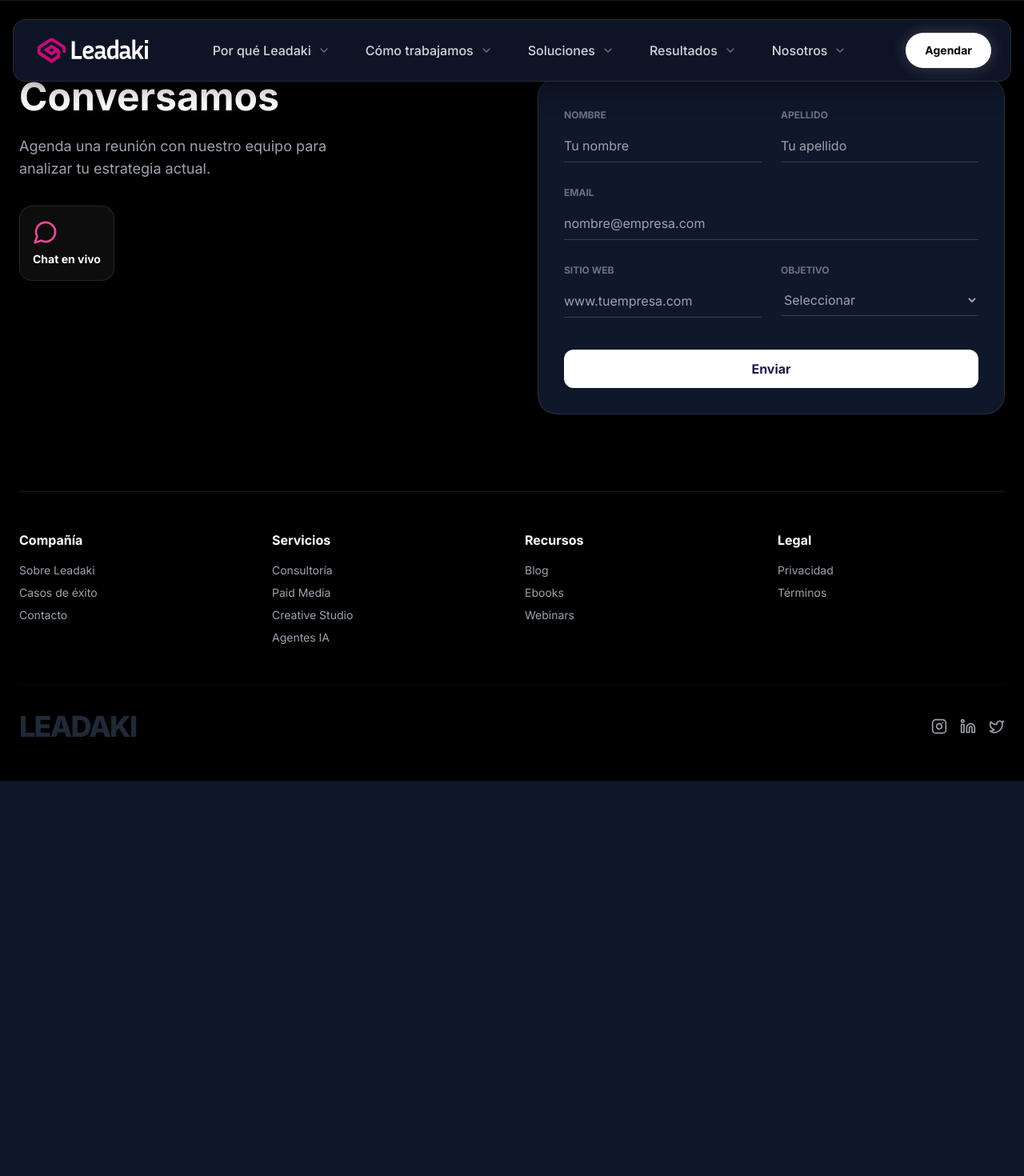
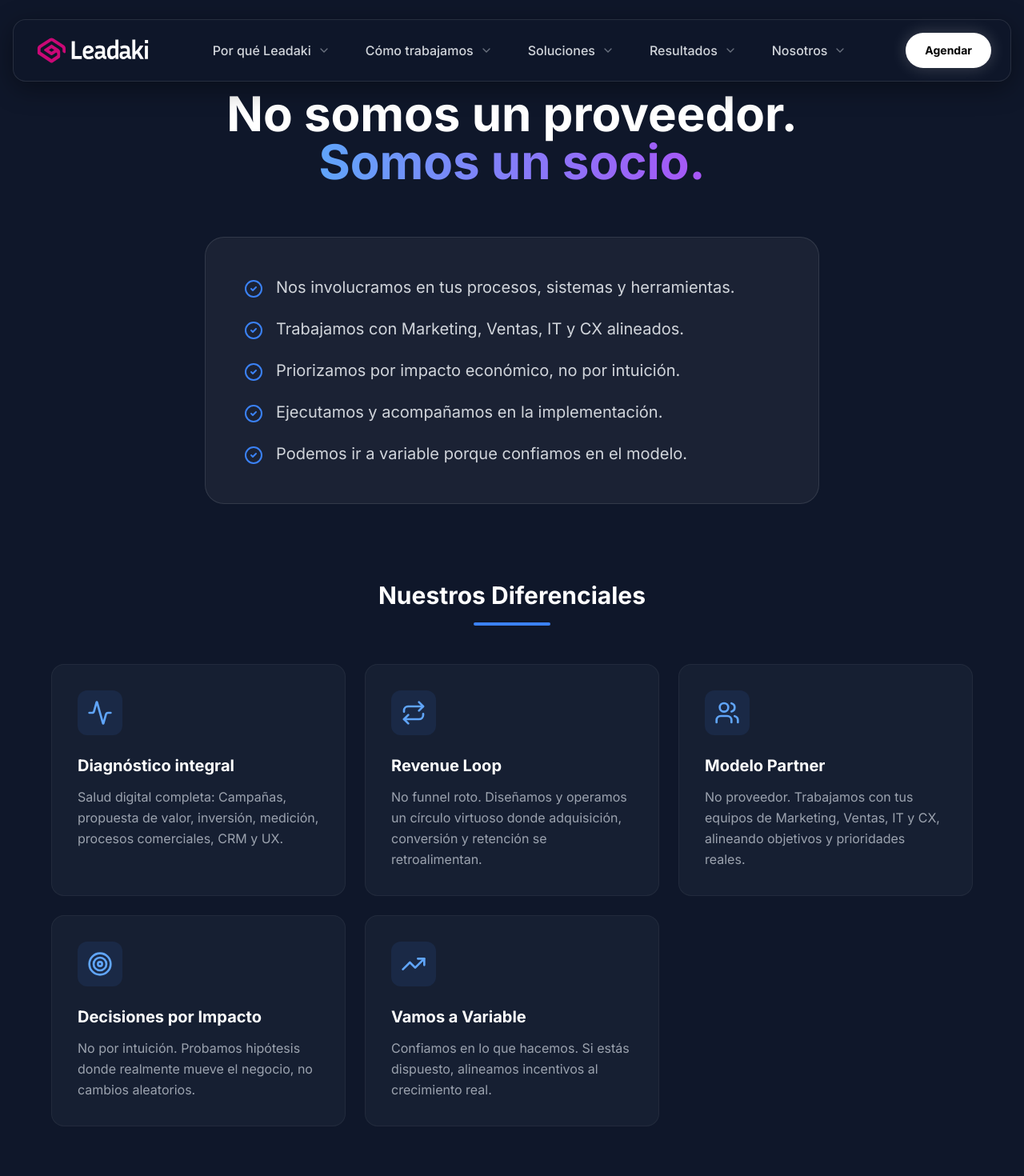
Before and after one commit to anaalvarez-cpu/leadaki-landing, a React (Vite) app: page /por-que-leadaki in a window 1280 px wide. Shown: the top 1470 px of the page at 80% size. Before the commit the page ends 976 px from the top, so only its background shows below. Built offline with nearby package versions, Linux system fonts and the light colour scheme.

Commit message:
1era interna de WhyLeadaki.jsx

```diff
--- a/src/App.jsx
+++ b/src/App.jsx
@@ -1,41 +1,35 @@
 import React from 'react';
-import { BrowserRouter as Router, Routes, Route } from 'react-router-dom';
+import { BrowserRouter, Routes, Route } from 'react-router-dom';
 
-// Componentes Fijos (Siempre visibles)
+// Componentes
 import { Navbar } from './components/sections/Navbar';
 import { Footer } from './components/sections/Footer';
 
-// Páginas (El contenido que cambia)
+// Páginas
 import { Home } from './pages/Home';
+import { WhyLeadaki } from './pages/WhyLeadaki';
 
-// Aquí importaremos las nuevas páginas luego (ej: import { About } from './pages/About';)
+// ... imports ...
 
 function App() {
   return (
-    <Router>
-      <div className="bg-[#0f172a] min-h-screen text-white font-sans selection:bg-pink-500 selection:text-white flex flex-col">
+    <BrowserRouter>
+      {/* 👇 AQUÍ AGREGAMOS LA MAGIA DE NUEVO: selection:bg-pink-500 */}
+      <div className="bg-[#0f172a] min-h-screen text-white font-sans flex flex-col selection:bg-pink-500 selection:text-white">
 
-        {/* 1. NAVBAR FIJO ARRIBA */}
         <Navbar />
 
-        {/* 2. CONTENIDO CAMBIANTE (RUTAS) */}
         <main className="flex-grow">
           <Routes>
-            {/* Cuando la ruta es "/" (el inicio), muestra el componente Home */}
             <Route path="/" element={<Home />} />
-
-            {/* Aquí agregaremos las otras rutas pronto:
-            <Route path="/nosotros" element={<About />} />
-            <Route path="/servicios" element={<ServicesPage />} />
-            */}
+            <Route path="/por-que-leadaki" element={<WhyLeadaki />} />
           </Routes>
         </main>
 
-        {/* 3. FOOTER FIJO ABAJO */}
         <Footer />
 
       </div>
-    </Router>
+    </BrowserRouter>
   );
 }
 
--- a/src/components/sections/Navbar.jsx
+++ b/src/components/sections/Navbar.jsx
@@ -1,5 +1,7 @@
 import React, { useState } from 'react';
 import { motion, AnimatePresence } from 'framer-motion';
+// 👇 1. IMPORTAMOS "Link" PARA QUE LA NAVEGACIÓN SEA INSTANTÁNEA
+import { Link } from 'react-router-dom';
 import {
   Menu, X, ChevronDown,
   Target, Zap, BarChart3, Users, Layout,
@@ -7,13 +9,23 @@
 } from 'lucide-react';
 import logoImg from '../../assets/logo-blanco-01.svg';
 
-// --- DATOS DEL MEGA MENU ---
+// --- DATOS DEL MEGA MENU (Con los enlaces configurados) ---
 const menuData = [
   {
     title: "Por qué Leadaki",
     items: [
-      { name: "Propósito y Visión", desc: "Nuestra misión de transformar agencias.", icon: Target },
-      { name: "Por qué Growth", desc: "La metodología detrás del crecimiento.", icon: Zap }
+      {
+        name: "Propósito y Visión",
+        desc: "Nuestra misión de transformar agencias.",
+        icon: Target,
+        href: "/por-que-leadaki" // 👈 ¡ESTE ES EL ENLACE QUE CREAMOS!
+      },
+      {
+        name: "Por qué Growth",
+        desc: "La metodología detrás del crecimiento.",
+        icon: Zap,
+        href: "#" // Los demás quedan en espera
+      }
     ],
     featured: {
       title: "Auditoría Gratuita",
@@ -24,9 +36,9 @@
   {
     title: "Cómo trabajamos",
     items: [
-      { name: "Método Revenue Loop", desc: "Sistema cíclico de generación de ingresos.", icon: BarChart3 },
-      { name: "Diagnóstico Digital", desc: "Evaluación profunda de tus activos.", icon: LineChart },
-      { name: "Modelo de Partnership", desc: "Crecemos contigo, no solo para ti.", icon: Users }
+      { name: "Método Revenue Loop", desc: "Sistema cíclico de generación de ingresos.", icon: BarChart3, href: "#" },
+      { name: "Diagnóstico Digital", desc: "Evaluación profunda de tus activos.", icon: LineChart, href: "#" },
+      { name: "Modelo de Partnership", desc: "Crecemos contigo, no solo para ti.", icon: Users, href: "#" }
     ],
     featured: {
       title: "El Método",
@@ -37,10 +49,10 @@
   {
     title: "Soluciones",
     items: [
-      { name: "Paid Media", desc: "Meta & Google Ads de alto rendimiento.", icon: Megaphone },
-      { name: "Creatividad", desc: "Diseño que convierte clics en clientes.", icon: Layout },
-      { name: "Data Analytics", desc: "Dashboards y atribución precisa.", icon: LineChart },
-      { name: "UX/UI & CRO", desc: "Optimización de tasa de conversión.", icon: Globe }
+      { name: "Paid Media", desc: "Meta & Google Ads de alto rendimiento.", icon: Megaphone, href: "#" },
+      { name: "Creatividad", desc: "Diseño que convierte clics en clientes.", icon: Layout, href: "#" },
+      { name: "Data Analytics", desc: "Dashboards y atribución precisa.", icon: LineChart, href: "#" },
+      { name: "UX/UI & CRO", desc: "Optimización de tasa de conversión.", icon: Globe, href: "#" }
     ],
     featured: {
       title: "Casos Recientes",
@@ -51,8 +63,8 @@
   {
     title: "Resultados",
     items: [
-      { name: "Casos de éxito", desc: "Resultados reales, números reales.", icon: Award },
-      { name: "Clientes y Verticales", desc: "Sectores donde somos expertos.", icon: Users }
+      { name: "Casos de éxito", desc: "Resultados reales, números reales.", icon: Award, href: "#" },
+      { name: "Clientes y Verticales", desc: "Sectores donde somos expertos.", icon: Users, href: "#" }
     ],
     featured: {
       title: "Resultados",
@@ -63,9 +75,9 @@
   {
     title: "Nosotros",
     items: [
-      { name: "Manifiesto Leadaki", desc: "Nuestros valores no negociables.", icon: Target },
-      { name: "Equipo y Partners", desc: "Conoce a los expertos detrás.", icon: Users },
-      { name: "Reconocimientos", desc: "Premios y certificaciones.", icon: Award }
+      { name: "Manifiesto Leadaki", desc: "Nuestros valores no negociables.", icon: Target, href: "#" },
+      { name: "Equipo y Partners", desc: "Conoce a los expertos detrás.", icon: Users, href: "#" },
+      { name: "Reconocimientos", desc: "Premios y certificaciones.", icon: Award, href: "#" }
     ],
     featured: {
       title: "Únete al equipo",
@@ -80,25 +92,23 @@
   const [mobileMenuOpen, setMobileMenuOpen] = useState(false);
   const [activeMobileSubmenu, setActiveMobileSubmenu] = useState(null);
 
-  // Controladores para evitar parpadeos
   const handleMouseLeave = () => setActiveMenu(null);
 
   return (
     <>
-      {/* --- CONTENEDOR PRINCIPAL FIJO --- */}
-      {/* El onMouseLeave está aquí para cubrir tanto la navbar como el desplegable */}
+      {/* --- NAVBAR --- */}
       <nav
         className="fixed top-6 left-0 right-0 z-50 flex flex-col items-center px-4"
         onMouseLeave={handleMouseLeave}
       >
 
-        {/* 1. LA BARRA DE NAVEGACIÓN (PASTILLA) */}
+        {/* BARRA PRINCIPAL */}
         <div className="bg-[#0f172a]/90 backdrop-blur-xl border border-white/10 rounded-2xl px-6 py-4 shadow-[0_8px_32px_rgba(0,0,0,0.4)] flex items-center justify-between w-full max-w-7xl relative z-50">
 
-          {/* Logo */}
-          <a href="#" className="flex items-center gap-2 shrink-0 mr-8">
+          {/* Logo (Ahora también es un Link al inicio) */}
+          <Link to="/" className="flex items-center gap-2 shrink-0 mr-8">
             <img src={logoImg} alt="Leadaki Logo" className="h-9 w-auto object-contain" />
-          </a>
+          </Link>
 
           {/* Enlaces Desktop */}
           <div className="hidden lg:flex items-center gap-1 justify-center flex-1">
@@ -132,8 +142,7 @@
           </div>
         </div>
 
-        {/* 2. EL MEGA MENU DESPLEGABLE (ANCHO COMPLETO) */}
-        {/* Está fuera de la 'pastilla' pero dentro del 'nav' para compartir el ancho */}
+        {/* MEGA MENU DESPLEGABLE (ANCHO COMPLETO) */}
         <AnimatePresence>
           {activeMenu !== null && (
             <motion.div
@@ -141,19 +150,20 @@
               animate={{ opacity: 1, y: 0, scale: 1 }}
               exit={{ opacity: 0, y: -10, scale: 0.98 }}
               transition={{ duration: 0.2, ease: "easeOut" }}
-              className="w-full max-w-7xl mt-2 z-40" // mt-2 separa un poco el menú de la barra
+              className="w-full max-w-7xl mt-2 z-40"
             >
               <div
                 className="bg-[#0f172a] border border-white/10 rounded-2xl shadow-2xl overflow-hidden flex flex-col md:flex-row min-h-[350px]"
-                onMouseEnter={() => {/* Mantiene abierto */}}
               >
 
-                {/* COLUMNA IZQUIERDA: LISTA DE ITEMS (Expandida) */}
+                {/* COLUMNA IZQUIERDA: LISTA DE ITEMS */}
                 <div className="flex-1 p-8 grid grid-cols-1 md:grid-cols-2 gap-x-8 gap-y-6 content-start">
                   {menuData[activeMenu].items.map((item, idx) => (
-                    <a
+                    // 👇 AQUÍ USAMOS <Link> EN LUGAR DE <a>
+                    <Link
                       key={idx}
-                      href="#"
+                      to={item.href || "#"} // Si no tiene link, usa #
+                      onClick={() => setActiveMenu(null)} // Cierra el menú al hacer click
                       className="group flex items-start gap-4 p-4 rounded-xl hover:bg-white/5 transition-colors"
                     >
                       <div className="p-3 bg-white/5 rounded-xl text-blue-400 group-hover:bg-blue-600 group-hover:text-white transition-all shadow-inner shrink-0">
@@ -167,13 +177,12 @@
                           {item.desc}
                         </p>
                       </div>
-                    </a>
+                    </Link>
                   ))}
                 </div>
 
-                {/* COLUMNA DERECHA: CTA VISUAL (35% del ancho) */}
+                {/* COLUMNA DERECHA: CTA VISUAL */}
                 <div className={`w-full md:w-[35%] p-10 hidden md:flex flex-col justify-end relative overflow-hidden bg-gradient-to-br ${menuData[activeMenu].featured.bg}`}>
-                   {/* Patrón de fondo sutil */}
                    <div className="absolute inset-0 opacity-20 bg-[url('https://www.transparenttextures.com/patterns/cubes.png')] mix-blend-overlay"></div>
 
                   <div className="relative z-10">
@@ -196,10 +205,9 @@
             </motion.div>
           )}
         </AnimatePresence>
-
       </nav>
 
-      {/* --- MENU MOVIL (Sin cambios) --- */}
+      {/* --- MENU MOVIL --- */}
       <AnimatePresence>
         {mobileMenuOpen && (
           <motion.div
@@ -208,7 +216,6 @@
             exit={{ opacity: 0, y: -20 }}
             className="fixed inset-0 z-50 bg-[#0f172a] pt-32 px-6 pb-10 overflow-y-auto lg:hidden"
           >
-            {/* Botón cerrar móvil explícito */}
             <button
               className="absolute top-8 right-6 text-white p-2 bg-white/10 rounded-full"
               onClick={() => setMobileMenuOpen(false)}
@@ -236,13 +243,19 @@
                       >
                         <div className="flex flex-col gap-4 py-4 pl-2">
                           {category.items.map((item, subIndex) => (
-                            <a key={subIndex} href="#" className="flex items-center gap-4 p-2 rounded-lg active:bg-white/10">
+                            // 👇 ENLACE MÓVIL TAMBIÉN ACTUALIZADO
+                            <Link
+                              key={subIndex}
+                              to={item.href || "#"}
+                              onClick={() => setMobileMenuOpen(false)} // Cierra todo al hacer click
+                              className="flex items-center gap-4 p-2 rounded-lg active:bg-white/10"
+                            >
                               <item.icon size={22} className="text-blue-500" />
                               <div>
                                 <span className="text-lg text-gray-200 block">{item.name}</span>
                                 <span className="text-sm text-gray-500 block">{item.desc}</span>
                               </div>
-                            </a>
+                            </Link>
                           ))}
                         </div>
                       </motion.div>
--- a/src/components/sections/RevenueLoop.jsx
+++ b/src/components/sections/RevenueLoop.jsx
@@ -1,70 +1,106 @@
 import React from 'react';
 import { motion } from 'framer-motion';
-import { Target, Zap, Users } from 'lucide-react';
-import { AnimatedSection } from '../ui/AnimatedSection';
+// 👇 AQUÍ ESTABA EL ERROR. Ahora está limpio:
+import { Target, Zap, Users, ArrowRight } from 'lucide-react';
 
-const features = [
+const steps = [
   {
-        icon: <Target className="w-8 h-8 text-white" />,
+    icon: Target,
     title: "Atraer",
-        description: "Capturamos la atención de potenciales clientes con estrategias de alto impacto.",
-        color: "bg-pink-600"
+    desc: "Capturamos la atención de clientes ideales con estrategias de alto impacto y segmentación precisa.",
+    color: "text-pink-500",
+    bg: "bg-pink-500/10",
+    border: "group-hover:border-pink-500/50"
   },
   {
-        icon: <Zap className="w-8 h-8 text-white" />,
+    icon: Zap,
     title: "Empoderar",
-        description: "Nutrimos a los prospectos con contenido relevante y automatización inteligente.",
-        color: "bg-purple-600"
+    desc: "Nutrimos a los prospectos con contenido relevante y automatización inteligente para prepararlos para la venta.",
+    color: "text-purple-500",
+    bg: "bg-purple-500/10",
+    border: "group-hover:border-purple-500/50"
   },
   {
-        icon: <Users className="w-8 h-8 text-white" />,
+    icon: Users,
     title: "Conectar",
-        description: "Facilitamos la conversión final conectando leads calificados con tu equipo.",
-        color: "bg-indigo-600"
+    desc: "Facilitamos la conversión final conectando leads calificados directamente con tu equipo comercial.",
+    color: "text-blue-500",
+    bg: "bg-blue-500/10",
+    border: "group-hover:border-blue-500/50"
   }
 ];
 
 export function RevenueLoop() {
   return (
-        <section className="py-20 bg-[#0f172a] relative overflow-hidden">
-            <div className="container mx-auto px-4 md:px-6">
-                <AnimatedSection>
-                    <div className="mb-16 max-w-2xl">
-                        <h2 className="text-4xl md:text-5xl font-bold mb-4">
+    <section className="py-24 bg-[#0f172a] relative overflow-hidden">
+
+      {/* Fondo decorativo sutil */}
+      <div className="absolute top-1/2 left-0 w-full h-px bg-gradient-to-r from-transparent via-white/10 to-transparent hidden md:block" />
+
+      <div className="container mx-auto px-4 relative z-10">
+
+        {/* Encabezado */}
+        <div className="mb-16 md:text-center max-w-3xl mx-auto">
+          <motion.h2
+            initial={{ opacity: 0, y: 20 }}
+            whileInView={{ opacity: 1, y: 0 }}
+            viewport={{ once: true }}
+            className="text-3xl md:text-5xl font-bold text-white mb-6"
+          >
             IA Revenue Loop
-                        </h2>
-                        <h3 className="text-2xl md:text-3xl text-gray-300 mb-6">
-                            Equipos de Marketing <br />y Ventas de alto rendimiento
-                        </h3>
-                        <p className="text-gray-400">
-                            Alineamos sus objetivos generando estrategias y planes de acción que aceleran la conversión de manera predecible y escalable.
-                        </p>
-                    </div>
-                </AnimatedSection>
-
-                <div className="grid md:grid-cols-3 gap-8">
-                    {features.map((feature, index) => (
-                        <AnimatedSection key={index} delay={index * 0.2}>
-                            <motion.div
-                                whileHover={{ y: -10 }}
-                                className="group relative h-full bg-[#1e1b4b]/50 border border-white/10 rounded-2xl p-8 overflow-hidden hover:border-white/20 transition-colors"
+          </motion.h2>
+          <motion.p
+            initial={{ opacity: 0, y: 20 }}
+            whileInView={{ opacity: 1, y: 0 }}
+            viewport={{ once: true }}
+            transition={{ delay: 0.1 }}
+            className="text-xl text-gray-400"
           >
-                                {/* Header Color Accent */}
-                                <div className={`absolute top-0 left-0 w-full h-1 ${feature.color}`} />
-
-                                <div className={`w-14 h-14 rounded-xl ${feature.color} flex items-center justify-center mb-6 group-hover:scale-110 transition-transform`}>
-                                    {feature.icon}
+            Alineamos tus equipos de Marketing y Ventas con un sistema cíclico que acelera la conversión.
+          </motion.p>
         </div>
 
-                                <h4 className="text-2xl font-bold mb-4">{feature.title}</h4>
-                                <p className="text-gray-400 leading-relaxed">
-                                    {feature.description}
+        {/* Grid de Pasos */}
+        <div className="grid grid-cols-1 md:grid-cols-3 gap-8 relative">
+
+          {steps.map((step, index) => (
+            <motion.div
+              key={index}
+              initial={{ opacity: 0, y: 30 }}
+              whileInView={{ opacity: 1, y: 0 }}
+              viewport={{ once: true }}
+              transition={{ delay: index * 0.2 }}
+              className="relative group"
+            >
+              {/* Tarjeta Glassmorphism */}
+              <div className={`h-full p-8 rounded-2xl bg-[#1e293b]/60 backdrop-blur-sm border border-white/5 transition-all duration-300 ${step.border} hover:bg-[#1e293b] hover:-translate-y-1`}>
+
+                {/* Icono con brillo */}
+                <div className={`w-14 h-14 rounded-xl ${step.bg} ${step.color} flex items-center justify-center mb-6 shadow-lg shadow-black/20 group-hover:scale-110 transition-transform duration-300`}>
+                  <step.icon size={28} />
+                </div>
+
+                {/* Título y Texto */}
+                <h3 className="text-2xl font-bold text-white mb-3 group-hover:text-white transition-colors">
+                  {step.title}
+                </h3>
+                <p className="text-gray-400 leading-relaxed text-sm">
+                  {step.desc}
                 </p>
 
-                                {/* Decorative background glow */}
-                                <div className={`absolute -bottom-10 -right-10 w-32 h-32 ${feature.color} blur-[60px] opacity-20 group-hover:opacity-40 transition-opacity`} />
+                {/* Flecha decorativa (solo visual) */}
+                <div className="mt-6 flex items-center gap-2 text-xs font-bold uppercase tracking-wider opacity-0 group-hover:opacity-100 transition-opacity duration-300 text-white/50">
+                  <span className={step.color}>Fase {index + 1}</span>
+                </div>
+              </div>
+
+              {/* Flecha conectora entre tarjetas (Solo desktop, y no en la última) */}
+              {index !== steps.length - 1 && (
+                <div className="hidden md:block absolute top-1/2 -right-6 transform -translate-y-1/2 z-20 text-white/20">
+                  <ArrowRight size={32} />
+                </div>
+              )}
             </motion.div>
-                        </AnimatedSection>
           ))}
         </div>
       </div>
--- /dev/null
+++ b/src/pages/WhyLeadaki.jsx
@@ -0,0 +1,107 @@
+import React from 'react';
+import { motion } from 'framer-motion';
+import { CheckCircle2, Activity, Repeat, Users, Target, TrendingUp, ArrowRight } from 'lucide-react';
+
+export function WhyLeadaki() {
+  const differentials = [
+    {
+      title: "Diagnóstico integral",
+      desc: "Salud digital completa: Campañas, propuesta de valor, inversión, medición, procesos comerciales, CRM y UX.",
+      icon: Activity
+    },
+    {
+      title: "Revenue Loop",
+      desc: "No funnel roto. Diseñamos y operamos un círculo virtuoso donde adquisición, conversión y retención se retroalimentan.",
+      icon: Repeat
+    },
+    {
+      title: "Modelo Partner",
+      desc: "No proveedor. Trabajamos con tus equipos de Marketing, Ventas, IT y CX, alineando objetivos y prioridades reales.",
+      icon: Users
+    },
+    {
+      title: "Decisiones por Impacto",
+      desc: "No por intuición. Probamos hipótesis donde realmente mueve el negocio, no cambios aleatorios.",
+      icon: Target
+    },
+    {
+      title: "Vamos a Variable",
+      desc: "Confiamos en lo que hacemos. Si estás dispuesto, alineamos incentivos al crecimiento real.",
+      icon: TrendingUp
+    }
+  ];
+
+  return (
+    <div className="bg-[#0f172a] min-h-screen pt-28 pb-20">
+
+      {/* SECCIÓN 1: EL MANIFIESTO */}
+      <div className="container mx-auto px-4 mb-24">
+        <motion.div
+          initial={{ opacity: 0, y: 20 }}
+          animate={{ opacity: 1, y: 0 }}
+          transition={{ duration: 0.6 }}
+          className="max-w-4xl mx-auto text-center mb-16"
+        >
+          <h1 className="text-4xl md:text-6xl font-bold text-white mb-6 leading-tight">
+            No somos un proveedor. <br />
+            <span className="text-transparent bg-clip-text bg-gradient-to-r from-blue-400 to-purple-500">
+              Somos un socio.
+            </span>
+          </h1>
+        </motion.div>
+
+        <div className="max-w-3xl mx-auto bg-white/5 border border-white/10 rounded-3xl p-8 md:p-12">
+          <ul className="space-y-6">
+            {[
+              "Nos involucramos en tus procesos, sistemas y herramientas.",
+              "Trabajamos con Marketing, Ventas, IT y CX alineados.",
+              "Priorizamos por impacto económico, no por intuición.",
+              "Ejecutamos y acompañamos en la implementación.",
+              "Podemos ir a variable porque confiamos en el modelo."
+            ].map((item, index) => (
+              <motion.li
+                key={index}
+                initial={{ opacity: 0, x: -20 }}
+                animate={{ opacity: 1, x: 0 }}
+                transition={{ delay: index * 0.1 }}
+                className="flex items-start gap-4 text-gray-300 text-lg md:text-xl"
+              >
+                <CheckCircle2 className="text-blue-500 shrink-0 mt-1" />
+                <span>{item}</span>
+              </motion.li>
+            ))}
+          </ul>
+        </div>
+      </div>
+
+      {/* SECCIÓN 2: DIFERENCIALES */}
+      <div className="container mx-auto px-4">
+        <div className="text-center mb-12">
+          <h2 className="text-3xl font-bold text-white mb-4">Nuestros Diferenciales</h2>
+          <div className="w-24 h-1 bg-blue-500 mx-auto rounded-full"/>
+        </div>
+
+        <div className="grid grid-cols-1 md:grid-cols-2 lg:grid-cols-3 gap-6 max-w-6xl mx-auto">
+          {differentials.map((item, index) => (
+            <motion.div
+              key={index}
+              initial={{ opacity: 0, y: 20 }}
+              whileInView={{ opacity: 1, y: 0 }}
+              viewport={{ once: true }}
+              transition={{ delay: index * 0.1 }}
+              className="bg-[#1e293b]/50 border border-white/5 p-8 rounded-2xl hover:bg-[#1e293b] hover:border-blue-500/30 transition-all group"
+            >
+              <div className="bg-blue-500/10 w-fit p-3 rounded-xl mb-6 group-hover:bg-blue-500/20 transition-colors">
+                <item.icon className="text-blue-400 w-8 h-8" />
+              </div>
+              <h3 className="text-xl font-bold text-white mb-3">{item.title}</h3>
+              <p className="text-gray-400 leading-relaxed">
+                {item.desc}
+              </p>
+            </motion.div>
+          ))}
+        </div>
+      </div>
+    </div>
+  );
+}
```
Lines whose indentation alone changed are shown as unchanged.
